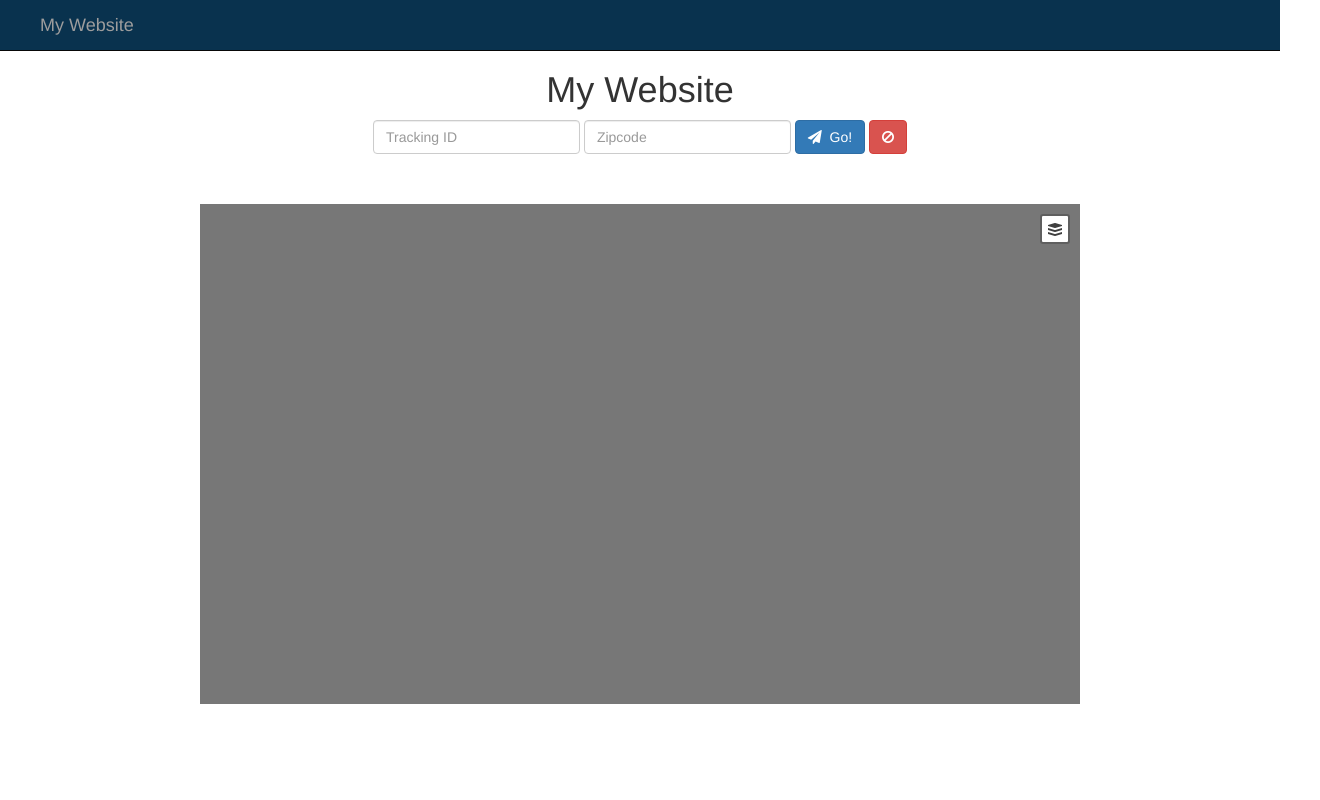
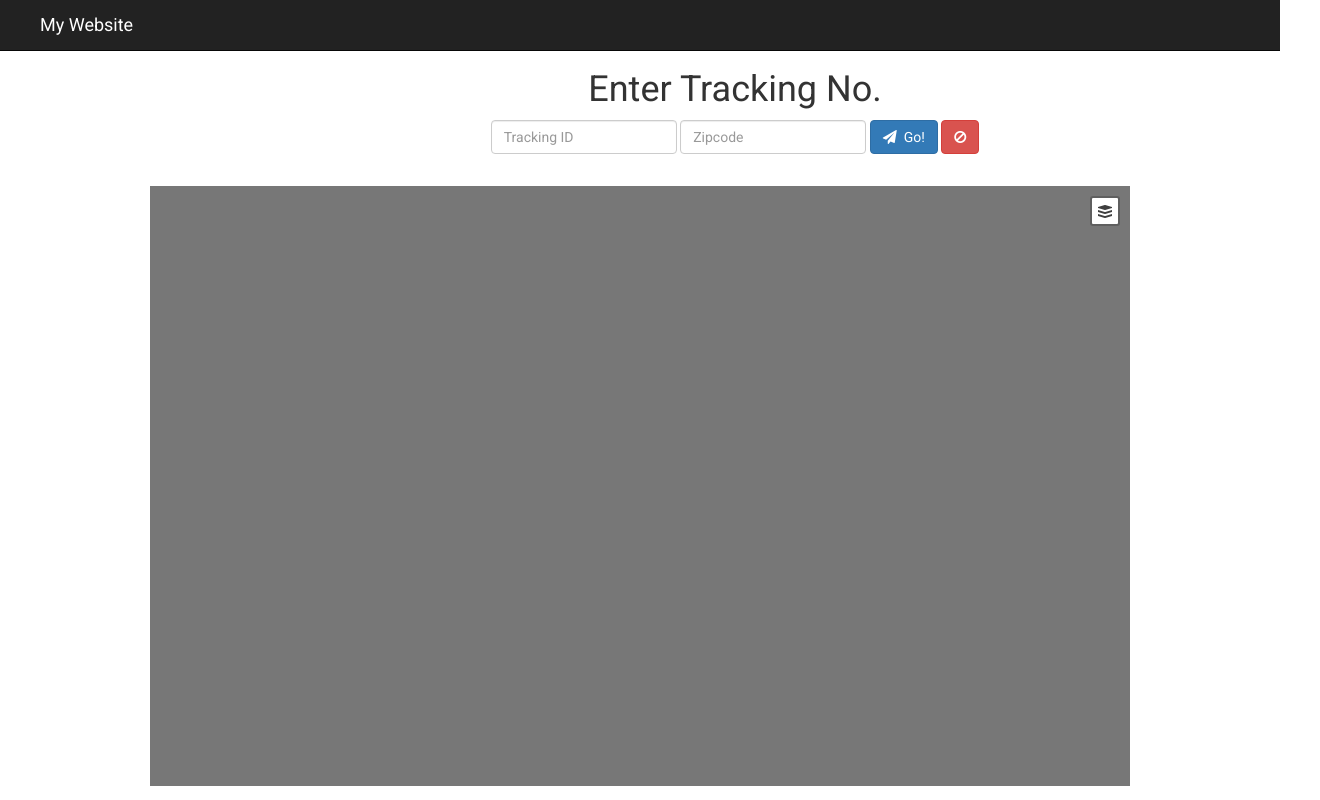
Before and after one commit to remmi11/zip-tracking, a website: page index.html in a window 1280 px wide. Shown: the whole page, 1320 px wide, since content can reach past the window. Drawn offline with Linux system fonts and the light colour scheme; no server answers.

```diff
--- a/css/style.css
+++ b/css/style.css
@@ -1,48 +1,43 @@
-body {
-    padding-top: 100px;
-  }
+html,
+body
+{
+    height: 100%;
+    font-family: 'Roboto', sans-serif;
+    color: #333;
+}
 
-  @media (min-width: 992px) {
+ @media (min-width: 992px) {
     body {
-      padding: 50px 100px;
+      padding: 50px;
       margin-left: 100px;
       margin-right: 100px;
     }
   }
 
   #map {
-    margin-top: 50px;
+    margin-top: 32px;
+    margin-bottom:50px;
     width: 100%;
-    height: 500px;
-    /* min-height: 100%; */
+    height: 600px;
+    /* height: 100%; */
     background: #777777;
     /* display: block; */
   }
 
   .navbar {
-    background-color: #09324e;
+    /* background-color: #337ab7; */
     padding-left: 25px;
     padding-right: 25px;
+    margin-bottom: 0;
   }
 
+  .navbar-inverse .navbar-brand {
+    color: #fff;
+}
+
  .form {
-    display: block;
+    /* display: block; */
     margin-left: auto;
     margin-right: auto;
-    margin: 10px;
+    /* margin: 50px; */
   }
-
-/*
-  @media only screen
-    and (min-device-width : 414px)
-    and (max-device-width : 736px)
-    and (device-width : 414px)
-    and (device-height : 736px)
-    and (orientation : portrait)
-    and (-webkit-min-device-pixel-ratio : 3)
-    and (-webkit-device-pixel-ratio : 3)
-{
-    .form-control {
-        margin: 30px;
-      }
-} */
--- a/index.html
+++ b/index.html
@@ -13,9 +13,12 @@
   <link rel="stylesheet" href="bower_components/bootstrap/dist/css/bootstrap.min.css" type="text/css">
   <link rel="stylesheet" href="bower_components/font-awesome/css/font-awesome.min.css">
   <link rel="stylesheet" href="bower_components/mapbox.js/mapbox.css">
+
+  <link href="https://fonts.googleapis.com/css?family=Roboto" rel="stylesheet">
   <link rel="stylesheet" href="css/style.css" type="text/css">
 
 </head>
+
 <body>
 
   <!-- Navigation -->
@@ -23,10 +26,11 @@
     <a class="navbar-brand" href="#">My Website</a>
   </nav>
 
+  <div class="container container-form">
     <form class="form-inline text-center" role="form">
       <div class="form-group row">
         <div class="col-md-12">
-        <h1>My Website</h1>
+          <h1>Enter Tracking No.</h1>
           <input type="text" name="tracking" class="form-control" placeholder="Tracking ID">
           <input type="text" name="zipcode" class="form-control" placeholder="Zipcode">
           <!-- <input type="submit" value="button" class="btn btn-primary"> -->
@@ -39,6 +43,7 @@
         </div>
       </div>
     </form>
+  </div>
 
   <div id='map'></div>
 
@@ -51,4 +56,5 @@
   <script src="js/map.js"> </script>
 
 </body>
+
 </html>
```
Lines whose indentation alone changed are shown as unchanged.
